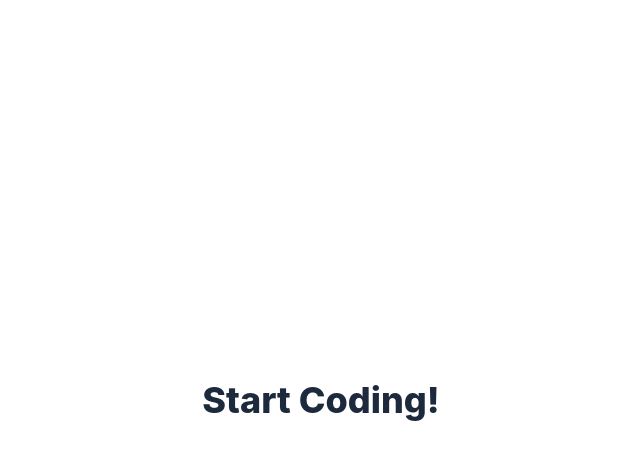
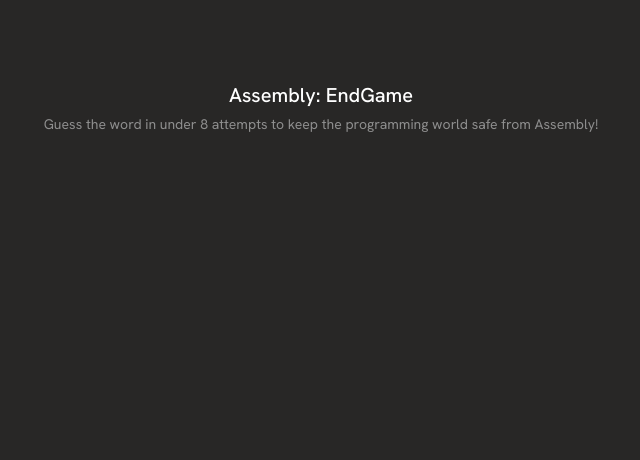
Before and after one commit to tahiruddinahmed/assembly-endgame, a React (Vite) app: page / in a window 1280 px wide. Shown: the top 460 px of the page, without its empty margins (319-959 px from the left). Built offline with nearby package versions, Linux system fonts and the light colour scheme.

Commit message:
design: header

```diff
--- a/index.html
+++ b/index.html
@@ -7,7 +7,7 @@
     <link rel="stylesheet" href="./src/css/style.css">
     <title>assembly-endgame</title>
   </head>
-  <body>
+  <body class="bg-[#282726] px-10 sm:px-50 py-20">
     <div id="root"></div>
     <script type="module" src="/src/main.jsx"></script>
   </body>
--- a/src/App.jsx
+++ b/src/App.jsx
@@ -1,5 +1,15 @@
 function App() {
-  return <h1 className="text-slate-800 text-4xl font-extrabold text-center flex h-[100vh] justify-center items-center">Start Coding!</h1>
+  return (
+    <>
+      <header className="h-[144px] w-full flex flex-col gap-[20px]">
+        <div className="flex flex-col gap-[4px]">
+          <h1 className="text-[20px] font-medium text-white text-center">Assembly: EndGame</h1>
+          <p className="text-center text-[14px] text-[#8E8E8E]">Guess the word in under 8 attempts to keep the programming world safe from Assembly!</p>
+        </div>
+
+      </header>
+    </>
+  )
 }
 
 export default App
--- /dev/null
+++ b/src/css/app.css
@@ -0,0 +1,5 @@
+@import url('https://fonts.googleapis.com/css2?family=Hanken+Grotesk:ital,wght@0,100..900;1,100..900&display=swap');
+
+body {
+    font-family: "Hanken Grotesk", sans-serif;
+}
--- a/src/main.jsx
+++ b/src/main.jsx
@@ -1,6 +1,7 @@
 import { StrictMode } from 'react'
 import { createRoot } from 'react-dom/client'
 import App from './App.jsx'
+import './css/app.css'
 
 createRoot(document.getElementById('root')).render(
   <StrictMode>
```
Also changed, not shown: src/css/style.css (line endings or trailing spaces), 1 other file (tests, documents, lock files or other folders).
